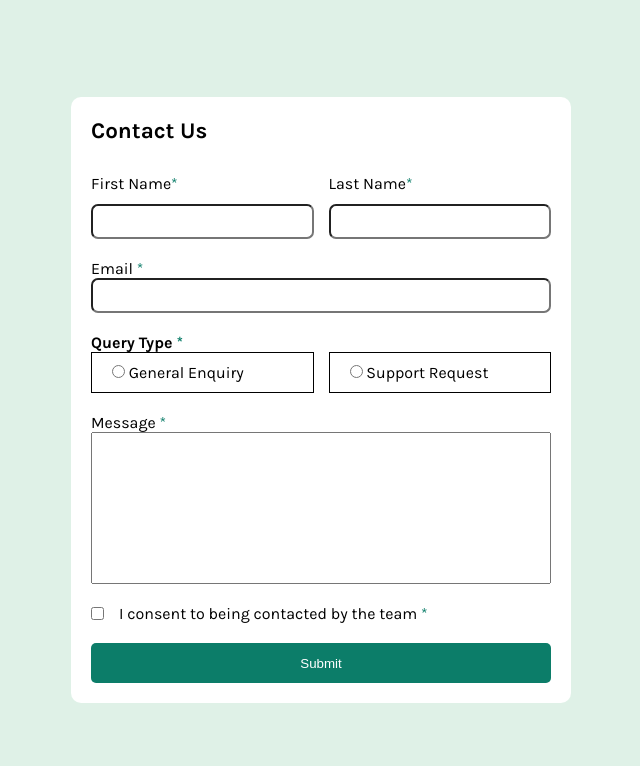
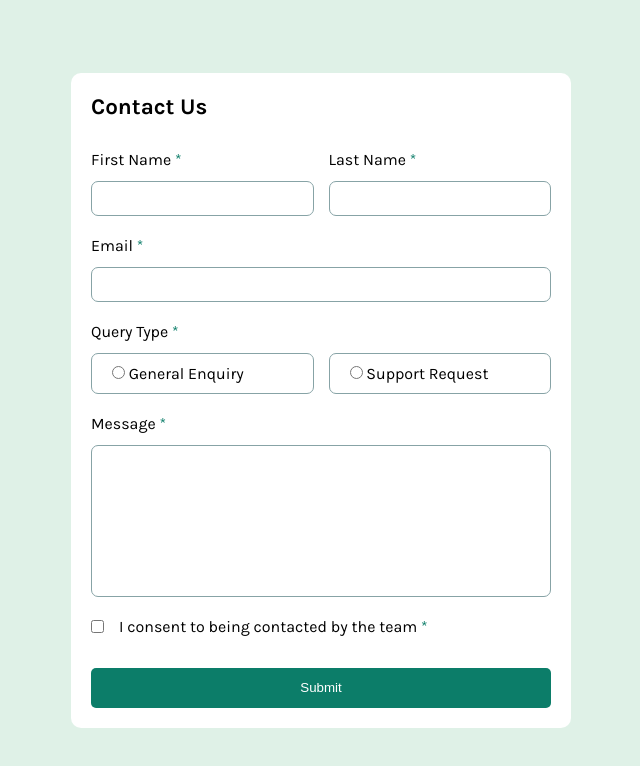
Before and after one commit to dartorrejon/contact-form-challenge, a website built with Vite: page index.html in a window 1280 px wide. Shown: the whole page, without its empty margins (319-959 px from the left). Built offline with nearby package versions, Linux system fonts and the light colour scheme.

Commit message:
Agregados estilos y colores al form

```diff
--- a/index.html
+++ b/index.html
@@ -32,7 +32,7 @@
         </section>
 
         <section class="form-query-container">
-          <h4>Query Type <span class="asterisk">*</span></h4>
+          <span>Query Type <span class="asterisk">*</span></span>
           <div class="form-ratios-container">
             <label>
               <input type="radio" id="form-enquiry" name="form-query">
@@ -50,7 +50,6 @@
         <label class="form-consent-container">
           <input id="form-consent" name="form-consent" type="checkbox"><quote>I consent to being contacted by the team <span class="asterisk">*</span></quote>
         </label>
-
         <input type="submit" value="Submit">
       </form>
     </main>
--- a/style.css
+++ b/style.css
@@ -21,11 +21,12 @@
   --input-height: 35px;
   --gral-radius: 7px;
 
+  accent-color: var(--green-600-medium);
+
   font-family: 'Karla';
   font-synthesis: none;
   text-rendering: optimizeLegibility;
   -webkit-font-smoothing: antialiased;
-  -moz-osx-font-smoothing: grayscale;
 }
 
 *,
@@ -68,25 +69,35 @@ main > h1 {
   display: grid;
   grid-template-columns: 1fr 1fr;
   gap: 15px;
-
 }
-.first-name-container > label, .last-name-container > label{
+.first-name-container, .last-name-container{
   display: flex;
-align-items: baseline;
-height: 30px;
+  flex-direction: column;
+  gap: 12px;
 }
+/* .first-name-container > label, .last-name-container > label{
+  height: 30px;
+} */
 #form-first-name, #form-last-name{
   width: 100%;
   height: var(--input-height);
   border-radius: var(--gral-radius);
+  border: 1px solid var(--grey-500-medium);
 }
 .form-email-container{
   display: flex;
+  gap: 12px;
   flex-direction: column;
 }
 #form-email{
   height: var(--input-height);
   border-radius: var(--gral-radius);
+  border: 1px solid var(--grey-500-medium);
+}
+.form-query-container{
+  display: flex;
+  gap: 12px;
+  flex-direction: column;
 }
 .form-ratios-container{
   display: grid;
@@ -95,16 +106,25 @@ height: 30px;
 }
 
 .form-ratios-container > label {
-  border: 1px solid black;
+  border: 1px solid var(--grey-500-medium);
   padding: 10px 20px;
+  border-radius: var(--gral-radius);
 }
-
+.form-ratios-container > label:focus-within{
+  background-color: var(--green-200-lighter);
+  outline: 1px solid var(--green-600-medium);
+}
 .form-message-container{
   display: flex;
+  gap: 12px;
   flex-wrap: wrap;
 }
 .form-message-container > label{
   width: 100%;
+}
+.form-message-container > textarea{
+  border-radius: var(--gral-radius);
+  border: 1px solid var(--grey-500-medium);
 }
 
 .contact-form{
@@ -138,4 +158,9 @@ quote{
   height: 40px;
   border-radius: 5px;
   border: none;
+  margin-top: 12px;
 }
+input:focus, textarea:focus{
+  background-color: var(--green-200-lighter);
+  outline: 1px solid var(--green-600-medium);
+}
```
